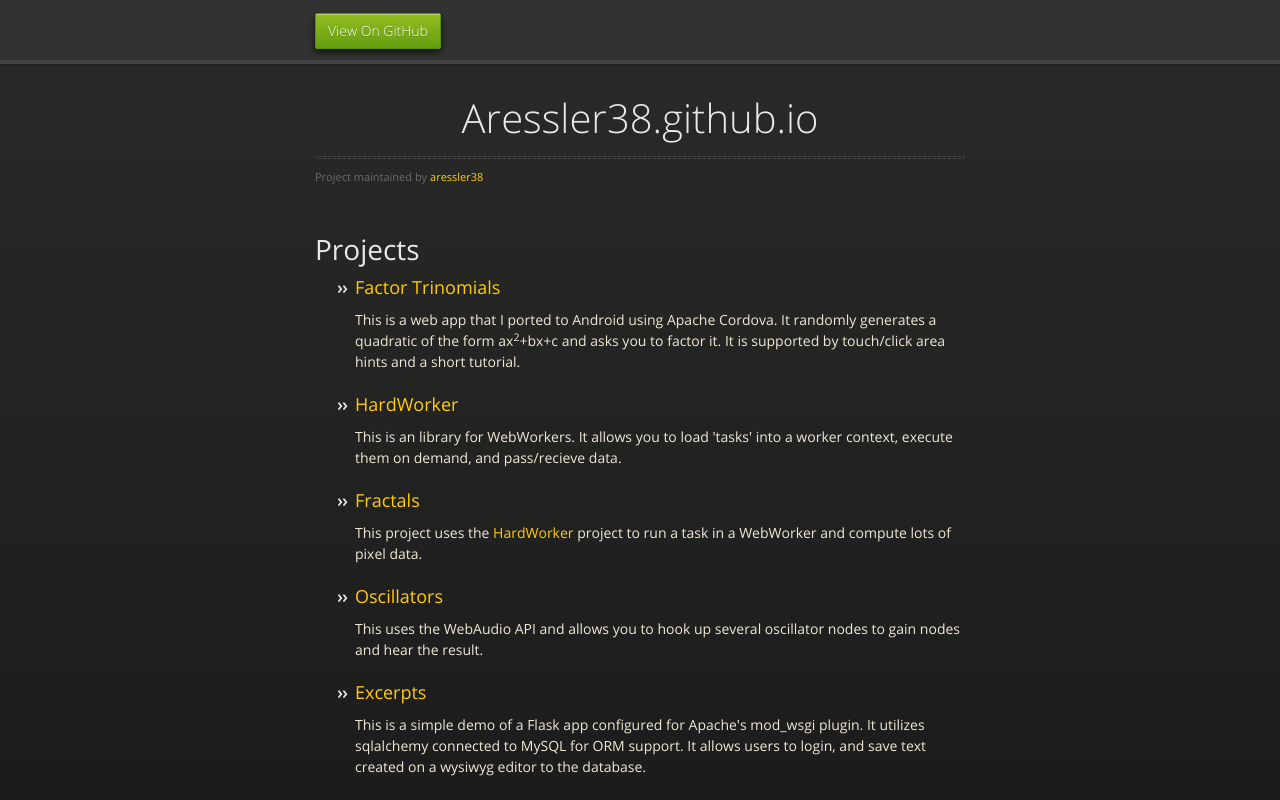
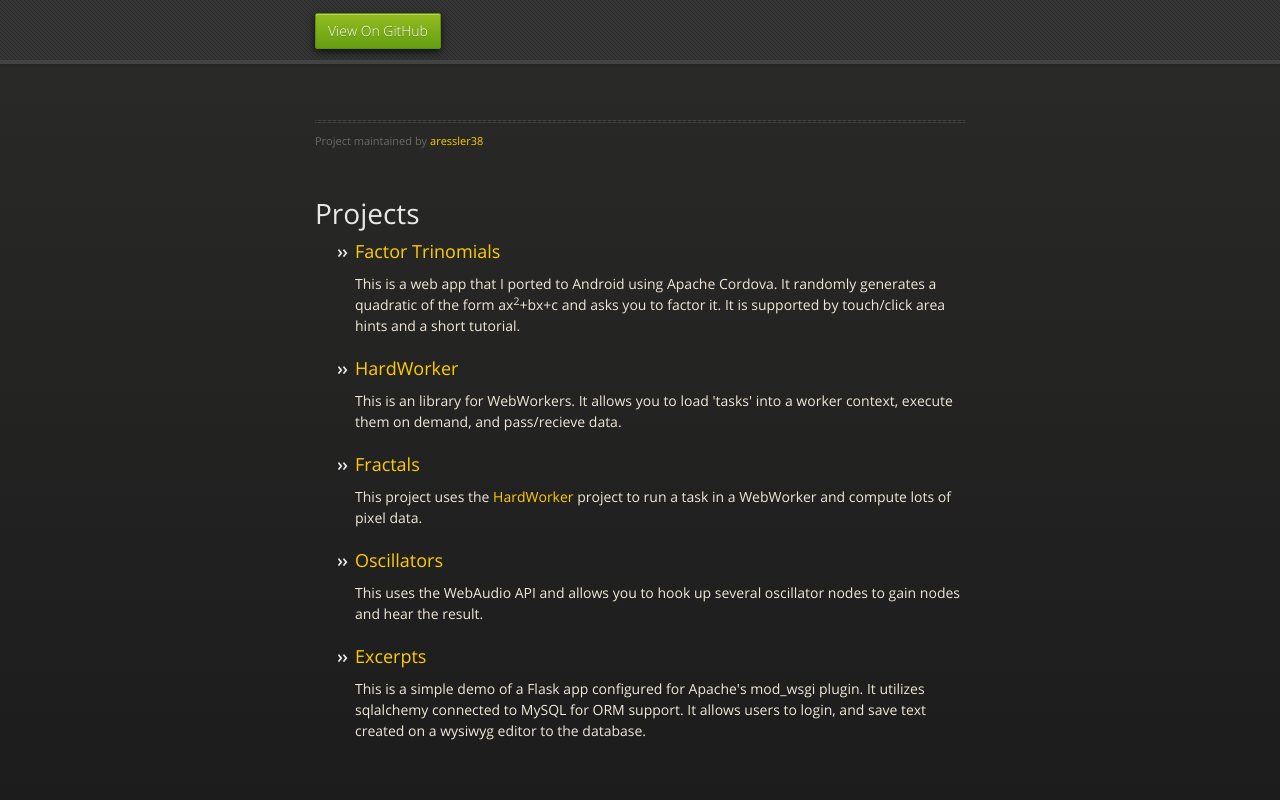
Before and after one commit to aressler38/aressler38.github.io, a plain HTML site: page index.html in a window 1280 px wide. Shown: the top 800 px of the page. Drawn offline with nearby package versions, Linux system fonts and the light colour scheme.

Commit message:
no title

```diff
--- a/index.html
+++ b/index.html
@@ -21,7 +21,7 @@
 
     <section>
         <div id="title">
-            <h1>Aressler38.github.io</h1>
+            <h1></h1>
             <p></p>
             <hr>
             <span class="credits left">Project maintained by <a href="https://github.com/aressler38">aressler38</a></span>
```
